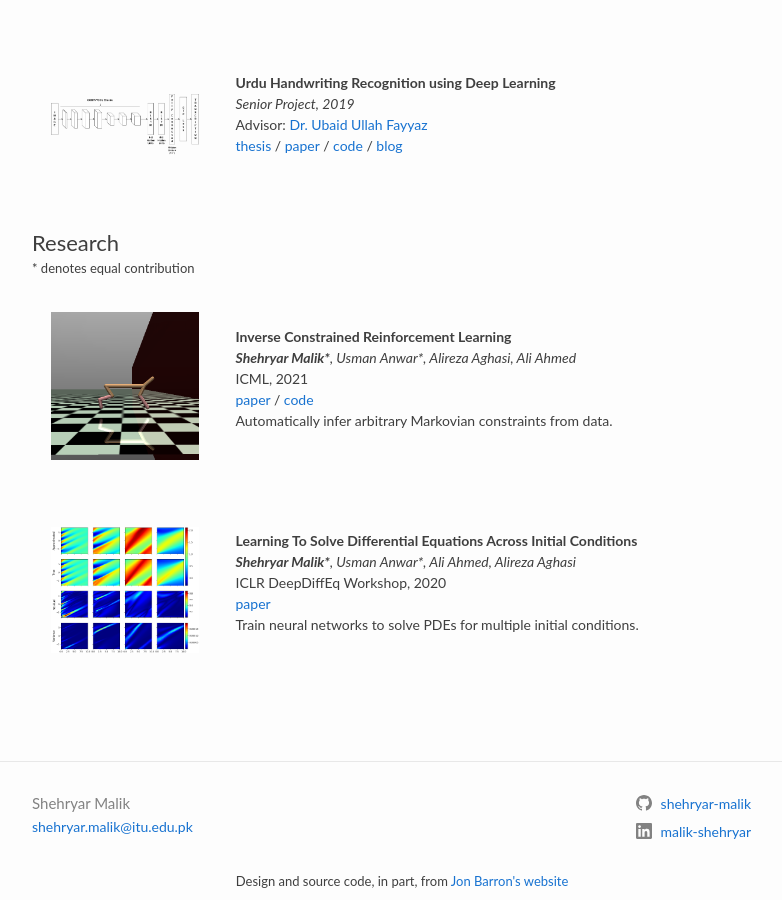
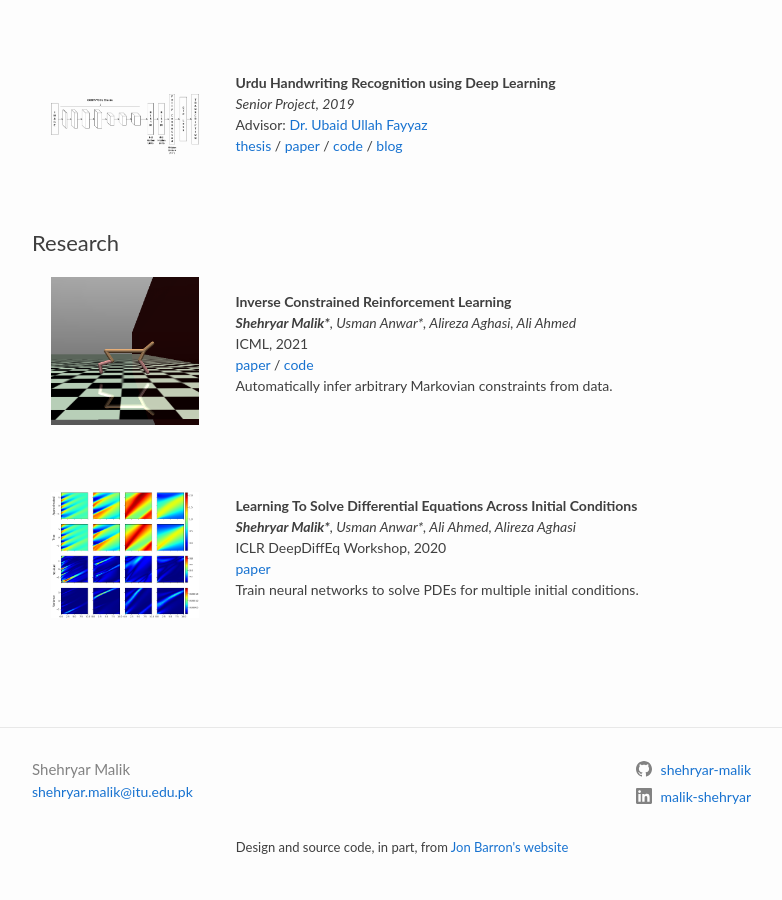
Before and after one commit to shehryar-malik/shehryar-malik.github.io, a Jekyll site: the page built from _layouts/home.html, in a window 1280 px wide and 900 px high, scrolled down 583 px. Shown: the whole window, without its empty margins (238-1020 px from the left). Built offline with Jekyll 4.4.1, drawn with Linux system fonts in a browser that asks for light colours.

Commit message:
del equal contrib

```diff
--- a/_layouts/home.html
+++ b/_layouts/home.html
@@ -93,7 +93,6 @@ permalink: /home/
                 <!--List all publications-->
                 <h2>Research</h2>
                 <br>
-                <p style="font-size:small;">* denotes equal contribution</p>
                 <!--ICRL-->
                 <table style="width:100%;border:none;border-spacing:0px;border-collapse:collapse;margin-right:auto;margin-left:auto;">
                     <tr>
```
